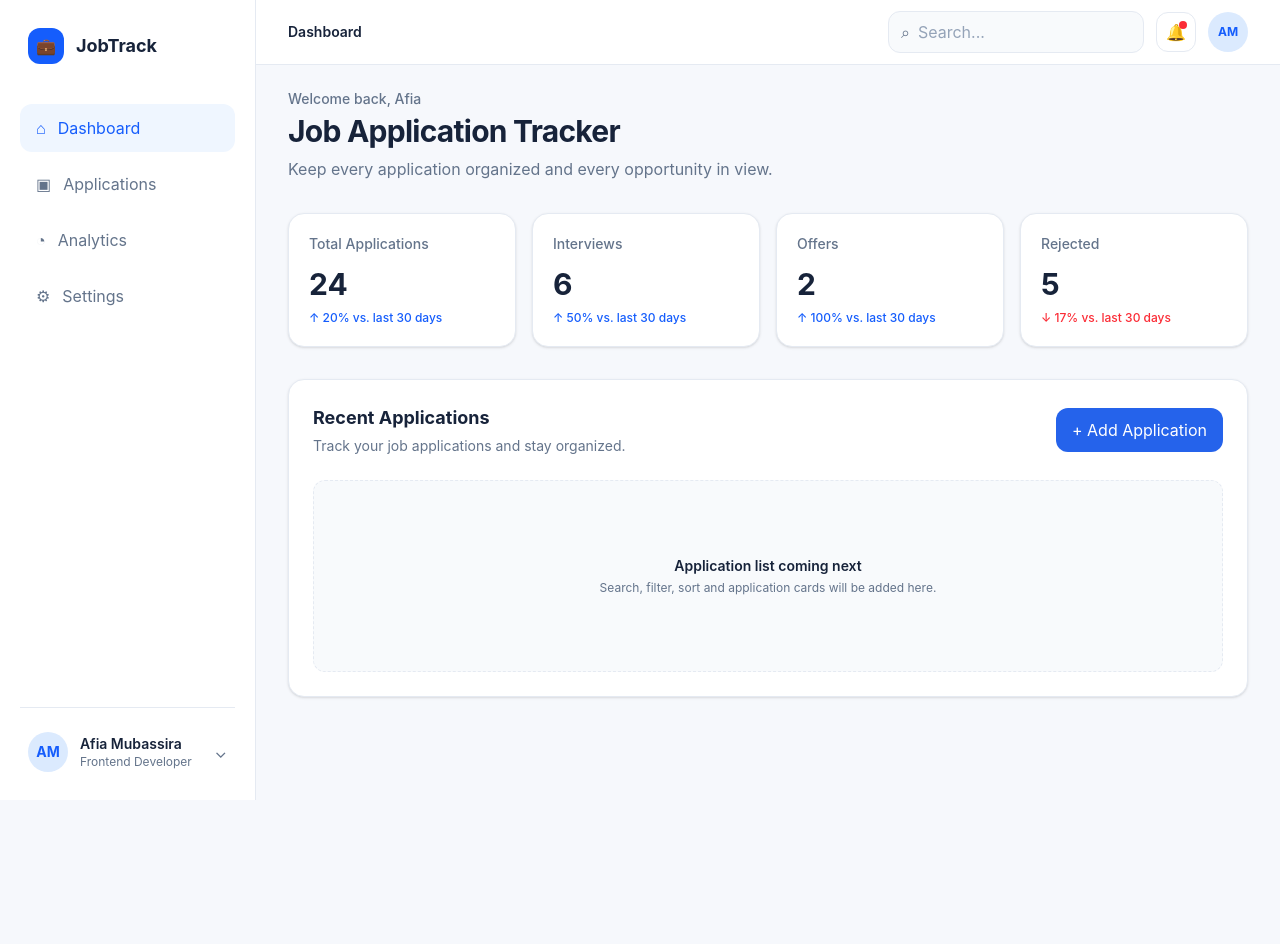
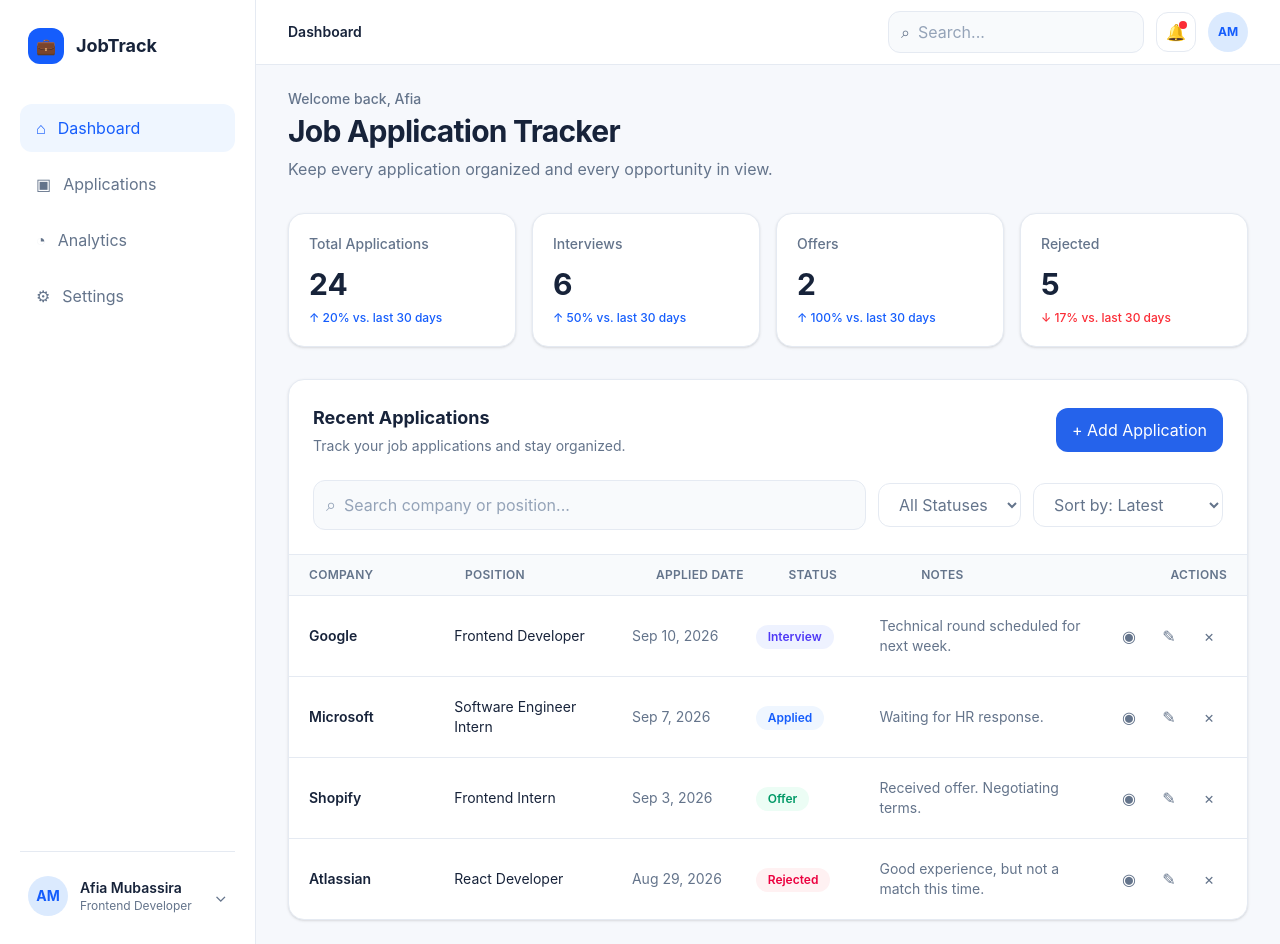
Before and after one commit to afiaafia/job-tracker, a React (Vite) app: page / in a window 1280 px wide. Before the commit the page ends 800 px from the top, so only its background shows below. Built offline with nearby package versions, Linux system fonts and the light colour scheme.

Commit message:
feat: build recent applications section

```diff
--- a/src/App.tsx
+++ b/src/App.tsx
@@ -1,6 +1,7 @@
 import Sidebar from './components/Sidebar';
 import Header from './components/Header';
 import Dashboard from './components/Dashboard';
+import RecentApplications from './components/RecentApplications';
 
 function App() {
   return (
@@ -30,39 +31,7 @@
 
               <Dashboard />
 
-              <section className="mt-8 rounded-2xl border border-[#E5EAF2] bg-white p-6 shadow-sm">
-                <div className="flex flex-col gap-4 sm:flex-row sm:items-center sm:justify-between">
-                  <div>
-                    <h2 className="text-lg font-bold text-[#17233A]">
-                      Recent Applications
-                    </h2>
-
-                    <p className="mt-1 text-sm text-[#64748B]">
-                      Track your job applications and stay organized.
-                    </p>
-                  </div>
-
-                  <button
-                    type="button"
-                    className="w-full rounded-xl bg-[#2563EB] px-4 py-2.5 text-sm font-semibold text-white transition hover:bg-blue-700 sm:w-auto"
-                  >
-                    + Add Application
-                  </button>
-                </div>
-
-                <div className="mt-6 flex h-48 items-center justify-center rounded-xl border border-dashed border-[#E5EAF2] bg-[#F8FAFC]">
-                  <div className="text-center">
-                    <p className="text-sm font-semibold text-[#17233A]">
-                      Application list coming next
-                    </p>
-
-                    <p className="mt-1 text-xs text-[#64748B]">
-                      Search, filter, sort and application cards will be added
-                      here.
-                    </p>
-                  </div>
-                </div>
-              </section>
+              <RecentApplications />
             </div>
           </div>
         </main>
--- a/src/components/ApplicationCard.tsx
+++ b/src/components/ApplicationCard.tsx
@@ -0,0 +1,80 @@
+interface ApplicationCardProps {
+  company: string;
+  position: string;
+  appliedDate: string;
+  status: 'Applied' | 'Interview' | 'Offer' | 'Rejected';
+  notes: string;
+}
+
+function ApplicationCard({
+  company,
+  position,
+  appliedDate,
+  status,
+  notes,
+}: ApplicationCardProps) {
+  const statusStyles = {
+    Applied: 'bg-blue-50 text-blue-600',
+    Interview: 'bg-indigo-50 text-indigo-600',
+    Offer: 'bg-emerald-50 text-emerald-600',
+    Rejected: 'bg-rose-50 text-rose-600',
+  };
+
+  return (
+    <div className="border-b border-[#E5EAF2] px-5 py-5 last:border-b-0">
+      <div className="grid gap-4 lg:grid-cols-[1.2fr_1.5fr_1fr_1fr_2fr_auto] lg:items-center">
+        <div>
+          <p className="text-sm font-semibold text-[#17233A]">{company}</p>
+        </div>
+
+        <div>
+          <p className="text-sm text-[#17233A]">{position}</p>
+        </div>
+
+        <div>
+          <p className="text-sm text-[#64748B]">{appliedDate}</p>
+        </div>
+
+        <div>
+          <span
+            className={`inline-flex rounded-full px-3 py-1 text-xs font-semibold ${statusStyles[status]}`}
+          >
+            {status}
+          </span>
+        </div>
+
+        <div>
+          <p className="line-clamp-2 text-sm text-[#64748B]">{notes}</p>
+        </div>
+
+        <div className="flex items-center gap-1 lg:justify-end">
+          <button
+            type="button"
+            aria-label={`View ${company} application`}
+            className="flex h-9 w-9 items-center justify-center rounded-lg text-sm text-[#64748B] transition hover:bg-slate-100 hover:text-[#17233A]"
+          >
+            ◉
+          </button>
+
+          <button
+            type="button"
+            aria-label={`Edit ${company} application`}
+            className="flex h-9 w-9 items-center justify-center rounded-lg text-sm text-[#64748B] transition hover:bg-slate-100 hover:text-[#17233A]"
+          >
+            ✎
+          </button>
+
+          <button
+            type="button"
+            aria-label={`Delete ${company} application`}
+            className="flex h-9 w-9 items-center justify-center rounded-lg text-sm text-[#64748B] transition hover:bg-rose-50 hover:text-rose-500"
+          >
+            ×
+          </button>
+        </div>
+      </div>
+    </div>
+  );
+}
+
+export default ApplicationCard;
--- a/src/components/FilterBar.tsx
+++ b/src/components/FilterBar.tsx
@@ -0,0 +1,39 @@
+function FilterBar() {
+  return (
+    <div className="mt-6 flex flex-col gap-3 lg:flex-row lg:items-center lg:justify-between">
+      <div className="flex min-w-0 flex-1 items-center gap-2 rounded-xl border border-[#E5EAF2] bg-[#F8FAFC] px-3 py-2.5">
+        <span className="text-lg text-[#94A3B8]">⌕</span>
+
+        <input
+          type="text"
+          placeholder="Search company or position..."
+          className="w-full min-w-0 bg-transparent text-sm text-[#17233A] outline-none placeholder:text-[#94A3B8]"
+        />
+      </div>
+
+      <div className="flex flex-col gap-3 sm:flex-row">
+        <select
+          defaultValue="all"
+          className="rounded-xl border border-[#E5EAF2] bg-white px-4 py-2.5 text-sm font-medium text-[#64748B] outline-none transition focus:border-blue-400"
+        >
+          <option value="all">All Statuses</option>
+          <option value="Applied">Applied</option>
+          <option value="Interview">Interview</option>
+          <option value="Offer">Offer</option>
+          <option value="Rejected">Rejected</option>
+        </select>
+
+        <select
+          defaultValue="latest"
+          className="rounded-xl border border-[#E5EAF2] bg-white px-4 py-2.5 text-sm font-medium text-[#64748B] outline-none transition focus:border-blue-400"
+        >
+          <option value="latest">Sort by: Latest</option>
+          <option value="oldest">Sort by: Oldest</option>
+          <option value="company">Sort by: Company</option>
+        </select>
+      </div>
+    </div>
+  );
+}
+
+export default FilterBar;
--- a/src/components/RecentApplications.tsx
+++ b/src/components/RecentApplications.tsx
@@ -0,0 +1,78 @@
+import ApplicationCard from './ApplicationCard';
+import FilterBar from './FilterBar';
+
+function RecentApplications() {
+  return (
+    <section className="mt-8 overflow-hidden rounded-2xl border border-[#E5EAF2] bg-white shadow-sm">
+      <div className="p-5 sm:p-6">
+        <div className="flex flex-col gap-4 sm:flex-row sm:items-center sm:justify-between">
+          <div>
+            <h2 className="text-lg font-bold text-[#17233A]">
+              Recent Applications
+            </h2>
+
+            <p className="mt-1 text-sm text-[#64748B]">
+              Track your job applications and stay organized.
+            </p>
+          </div>
+
+          <button
+            type="button"
+            className="w-full rounded-xl bg-[#2563EB] px-4 py-2.5 text-sm font-semibold text-white transition hover:bg-blue-700 sm:w-auto"
+          >
+            + Add Application
+          </button>
+        </div>
+
+        <FilterBar />
+      </div>
+
+      <div className="hidden border-t border-[#E5EAF2] lg:block">
+        <div className="grid grid-cols-[1.2fr_1.5fr_1fr_1fr_2fr_auto] gap-4 bg-[#F8FAFC] px-5 py-3 text-xs font-semibold uppercase tracking-wide text-[#64748B]">
+          <span>Company</span>
+          <span>Position</span>
+          <span>Applied Date</span>
+          <span>Status</span>
+          <span>Notes</span>
+          <span>Actions</span>
+        </div>
+      </div>
+
+      <div className="border-t border-[#E5EAF2]">
+        <ApplicationCard
+          company="Google"
+          position="Frontend Developer"
+          appliedDate="Sep 10, 2026"
+          status="Interview"
+          notes="Technical round scheduled for next week."
+        />
+
+        <ApplicationCard
+          company="Microsoft"
+          position="Software Engineer Intern"
+          appliedDate="Sep 7, 2026"
+          status="Applied"
+          notes="Waiting for HR response."
+        />
+
+        <ApplicationCard
+          company="Shopify"
+          position="Frontend Intern"
+          appliedDate="Sep 3, 2026"
+          status="Offer"
+          notes="Received offer. Negotiating terms."
+        />
+
+        <ApplicationCard
+          company="Atlassian"
+          position="React Developer"
+          appliedDate="Aug 29, 2026"
+          status="Rejected"
+          notes="Good experience, but not a match this time."
+        />
+      </div>
+    </section>
+  );
+}
+
+export default RecentApplications;
```
